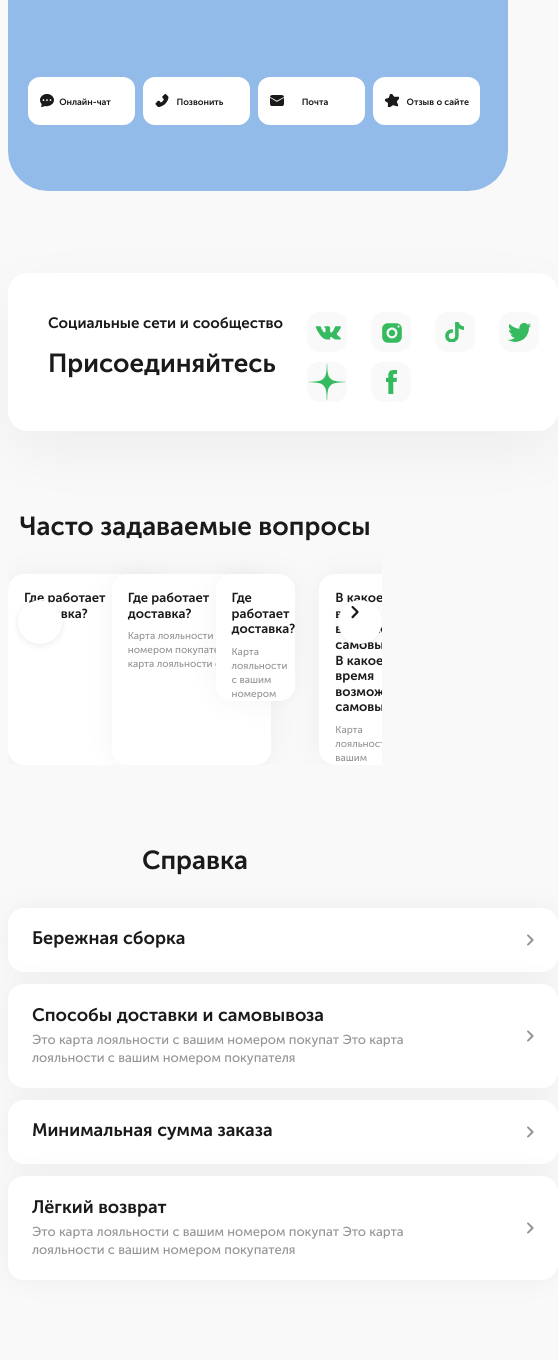
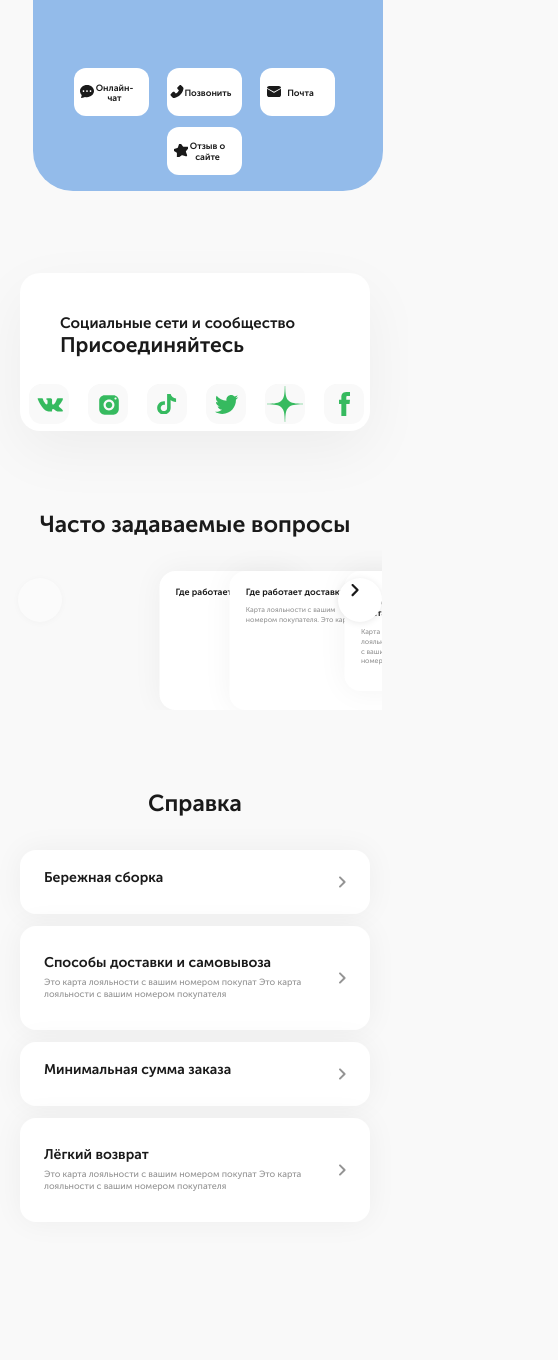
Before and after one commit to ragnorog1991/IMac, a plain HTML site: page index.html in a window 390 px wide. Shown: the part 163-1523 px from the top of the page, 558 px wide, since content can reach past the window. After the commit the page ends 1465 px from the top, so only its background shows below. Drawn offline with nearby package versions, Linux system fonts and the light colour scheme.

Commit message:
Добавлены дополнительные медиазапросы

```diff
--- a/index.html
+++ b/index.html
@@ -186,6 +186,6 @@
       </div>
     </section>
     <script src="https://cdn.jsdelivr.net/npm/swiper@11/swiper-bundle.min.js"></script>
-    <!-- <script src="./app.js"></script> -->
+    <script src="./app.js"></script>
   </body>
 </html>
--- a/style.css
+++ b/style.css
@@ -866,4 +866,165 @@ body {
     flex-wrap: wrap;
     min-width: 200px;
   }
+  .wrapper__subscribe {
+    width: 450px;
+  }
+  .wrapper-big {
+    width: 450px;
+  }
+  .wrapper-small {
+    width: 450px;
+  }
+  .wrapper__subscribe-title {
+    font-size: 23px;
+  }
+  .questions__title {
+    font-size: 23px;
+  }
+  .wrapper-small-text {
+    font-size: 16px;
+  }
+  .wrapper-big-text {
+    font-size: 16px;
+  }
+  .wrapper-big-descr {
+    font-size: 11px;
+  }
+  .carousel-item-title {
+    font-size: 9px;
+  }
+  .carousel-item-text {
+    font-size: 7px;
+  }
+  .swiper-wrapper {
+    column-gap: 0;
+  }
 }
+
+@media (max-width: 515px) {
+  .wrapper {
+    min-width: 400px;
+  }
+  .support__subwrapper {
+    display: grid;
+    min-width: 400px;
+  }
+  .support__list {
+    width: 400px;
+    gap: 10px;
+  }
+  .wrapper__subscribe {
+    display: grid;
+    width: 350px;
+    grid-template-rows: 110px 31px;
+  }
+  .wrapper-small {
+    width: 350px;
+  }
+  .wrapper-big {
+    width: 350px;
+  }
+  .wrapper-big-descr {
+    font-size: 9px;
+  }
+  .wrapper-big-text {
+    font-size: 14px;
+  }
+  .wrapper-small-text {
+    font-size: 14px;
+  }
+  .support__subwrapper-title {
+    font-size: 34px;
+  }
+  .support__subwrapper-button {
+    width: 75px;
+    text-align: center;
+  }
+  .cloud::before {
+    left: 6px;
+  }
+  .phone::before {
+    left: 3px;
+  }
+  .letter::before {
+    left: 7px;
+  }
+  .star::before {
+    left: 7px;
+  }
+  .wrapper__social {
+    column-gap: 15px;
+  }
+  .wrapper__subscribe-title {
+    margin-top: 12px;
+    font-size: 21px;
+  }
+}
+@media (max-width: 450px) {
+  .support__subwrapper {
+    min-width: 350px;
+    justify-content: center;
+  }
+  .support__list {
+    max-width: 300px;
+    gap: 10px;
+  }
+  .support__subwrapper-title {
+    font-size: 32px;
+  }
+  .support__subwrapper-descr {
+    font-size: 11px;
+  }
+  .wrapper__subscribe-title {
+    display: inline;
+  }
+}
+
+@media (max-width: 320px) {
+  .support__subwrapper {
+    min-width: 290px;
+    justify-content: center;
+  }
+  .wrapper {
+    min-width: 290px;
+  }
+  .support__list {
+    min-width: 260px;
+  }
+  .wrapper__subscribe {
+    max-width: 250px;
+    min-height: 200px;
+  }
+  .wrapper-small {
+    width: 250px;
+  }
+  .wrapper-big {
+    width: 250px;
+  }
+  .wrapper-big-descr {
+    font-size: 6px;
+  }
+  .wrapper-small-text {
+    font-size: 11px;
+  }
+  .wrapper-big-text {
+    font-size: 11px;
+  }
+  .questions__title {
+    font-size: 20px;
+  }
+  .wrapper__subscribe-title {
+    font-size: 20px;
+  }
+  .wrapper__subscribe-text {
+    font-size: 12px;
+  }
+  .wrapper__social-item {
+    width: 15px;
+    height: 15px;
+  }
+  .wrapper__social {
+    width: 260px;
+    gap: 34px;
+  }
+}
```
